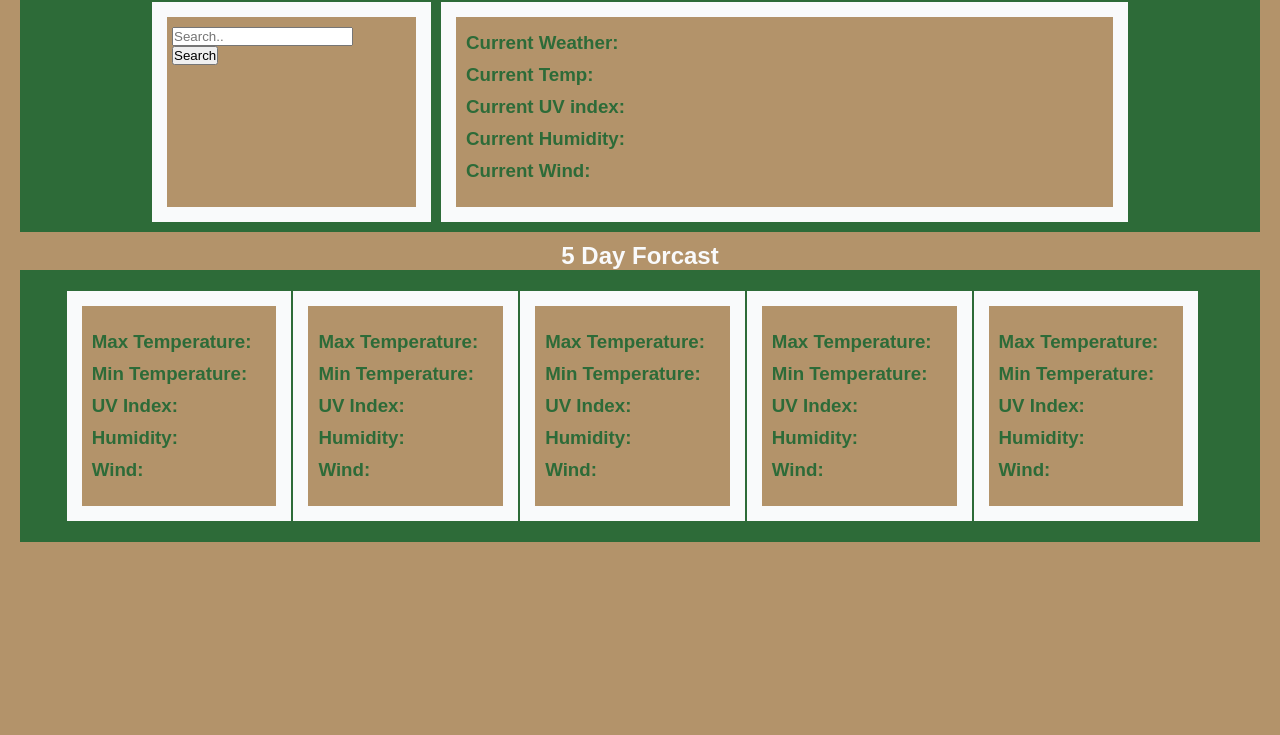
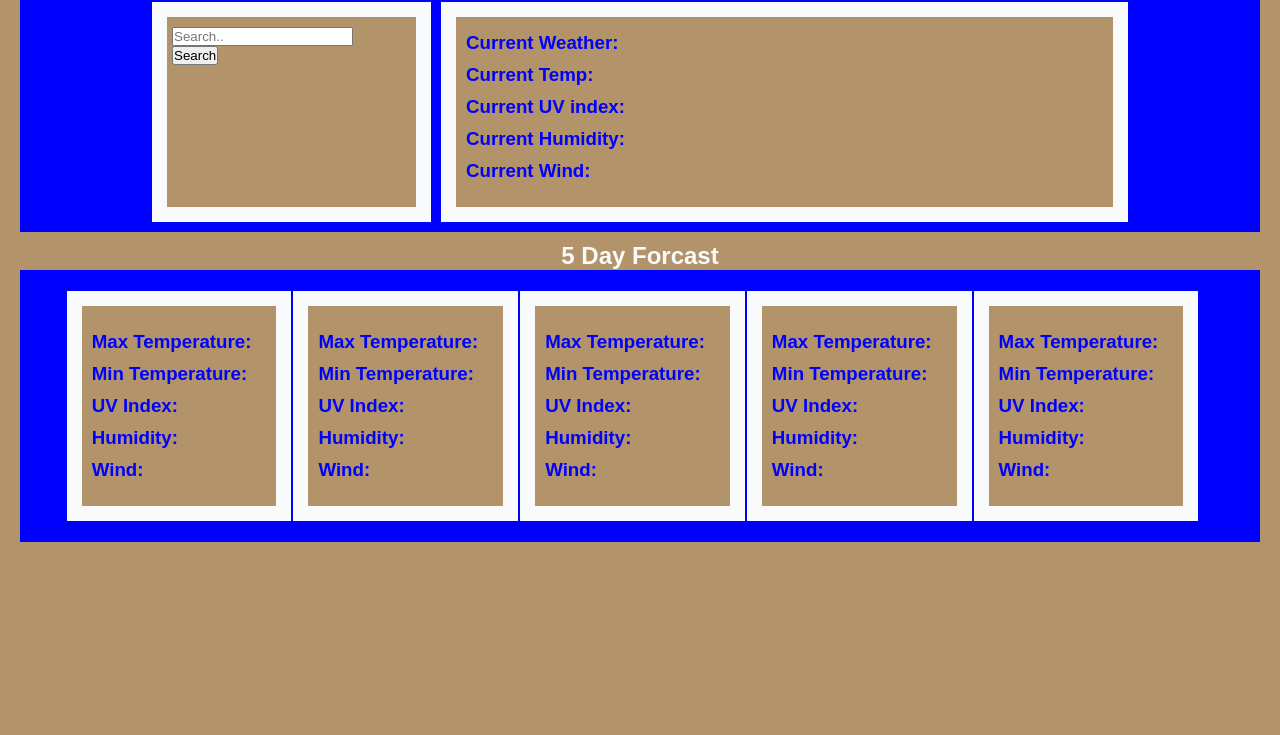
Before and after one commit to Auzz24/WeatherHQ, a plain HTML site: page index.html in a window 1280 px wide. Shown: the part 65-800 px from the top of the page. Drawn offline with Linux system fonts and the light colour scheme.

```diff
--- a/style.css
+++ b/style.css
@@ -1,6 +1,6 @@
 :root {
     --primary-color: rgb(179, 147, 106);
-    --secondary-color: #2d6b38 ;
+    --secondary-color: blue;
     --tertiary-color: #f9fafb;
     text-decoration: none;
 }
```
